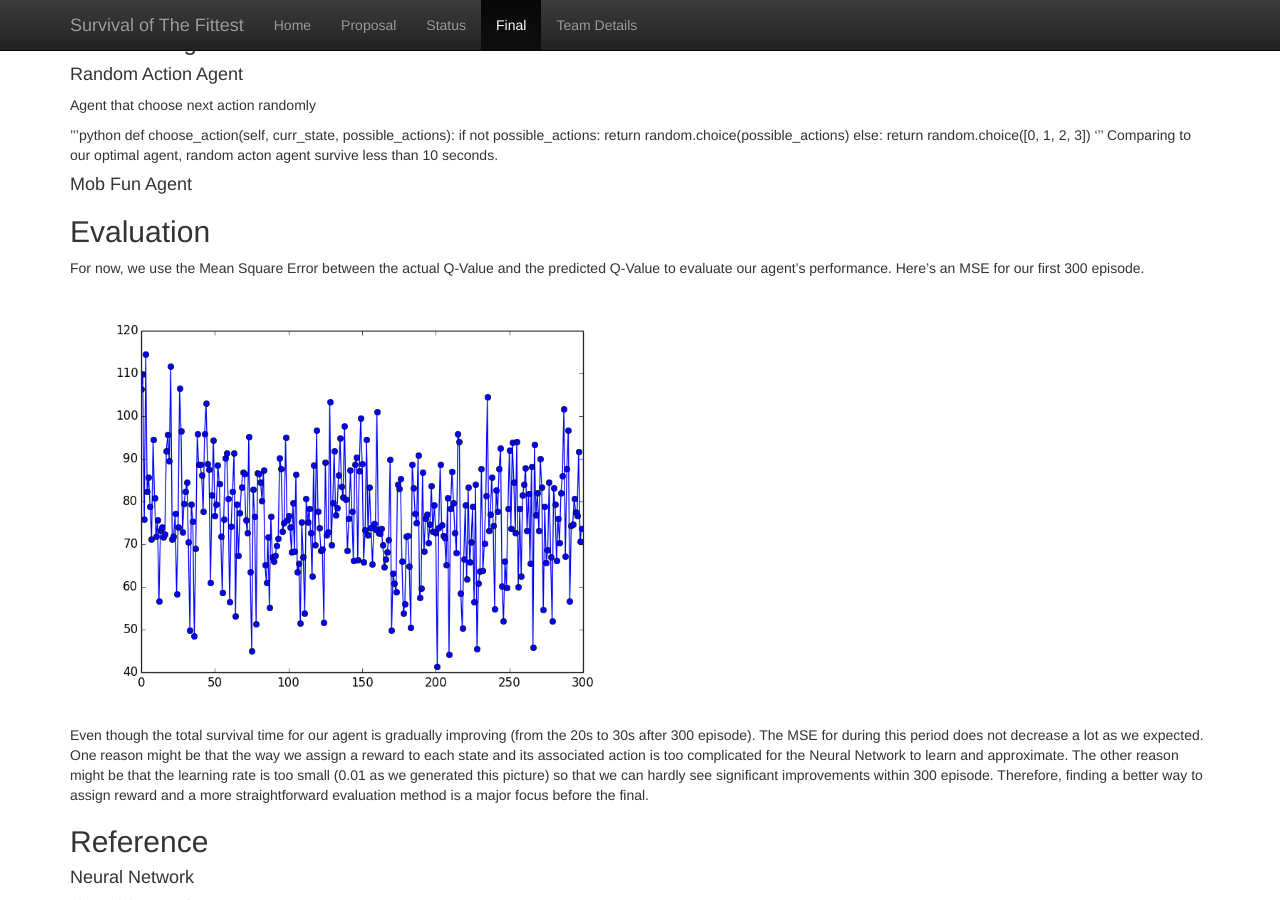
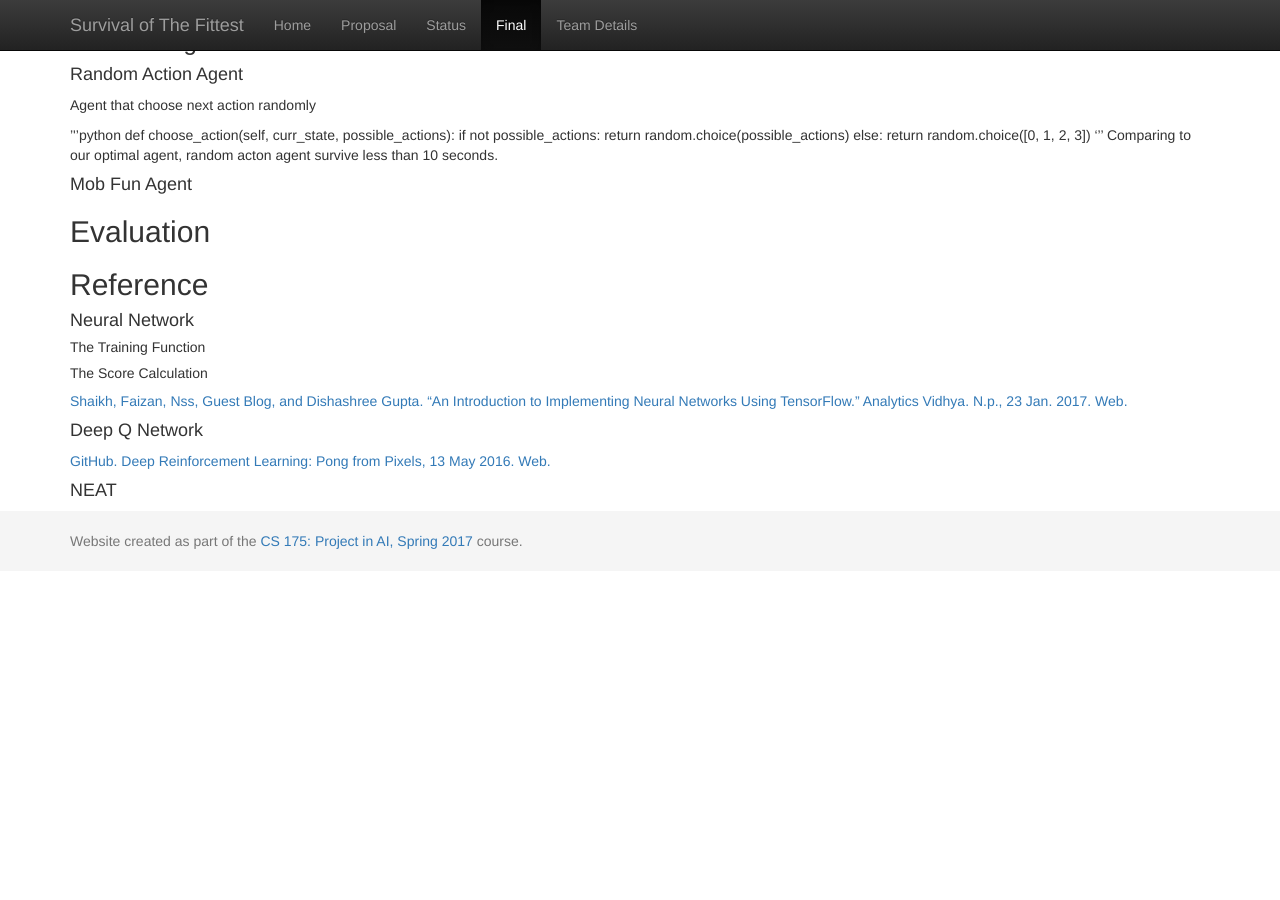
Before and after one commit to mingh2/SurvivalOfTheFittest, a Jekyll site: the page built from docs/final.md, in a window 1280 px wide and 900 px high, scrolled down 4559 px. Built offline with Jekyll 4.4.1, drawn with Linux system fonts in a browser that asks for light colours; after the commit the page ends 5130 px from its top, so only the background shows below that.

Commit message:
Update final.md

```diff
--- a/docs/final.md
+++ b/docs/final.md
@@ -51,6 +51,7 @@
 ### Algorithm
 
 #### Algorithm Illustration
+
 We are using the same algorithm, Deep Q Network algorithm, as we did in previous version to train our agent. Here is a good graphic representation of the training process, excpet we do not need to convolute the game state since we already represent the state with matrix:
 
 <img src="https://cdn-images-1.medium.com/max/800/1*T54Ngd-b_CKcP3N6hyXLVg.png" width="80%">
@@ -69,7 +70,9 @@
 As shown in the pseudocode shown above, the experience <previous_state, previous_action, reward, current_state> is stored each time the agent made a move. To implement this function, we use a list (will probably change to deque in the future) to memory the past experience. Once an episode is ended, a small batch of random experience is retrieved from the list and we use stochastic gradient descent to update the weights of Neutral Network based on these experiences. This method can not only help our agent avoiding local minimum but also improve and stable the agent's performance since the reward for each state is discrete instead of continuous.
 
 
+
 #### Improvement In Updated Version
+
 In the previous version, for our implementation of Neural Network, we have one input layer with 442 nodes (21 * 21 matrix that represent the current state and 1 value that represent the action), three hidden layers and a output layer with one node. We use hyperbolic tangent as the activation function so the predicted output will be within the range of (-1, 1).
 
 In the updated version, we changed the size of input layer to a layer with 121 nodes, since the environment states is changed to a 11-by-11 matrix and we remove the node that representing action. Instead, we produce a output layer with 4 values, one for each action (up, down, left, right). A graphic illustration of the new changes would be as follow:
@@ -100,12 +103,6 @@
 
 
 ## Evaluation
-For now, we use the Mean Square Error between the actual Q-Value and the predicted Q-Value to evaluate our agent's performance.
-Here's an MSE for our first 300 episode.
-
-<img src="Mean_Sqaure_Error.png" width="50%">
-
-Even though the total survival  time for our agent is gradually improving (from the 20s to 30s after 300 episode). The MSE for during this period does not decrease a lot as we expected. One reason might be that the way we assign a reward to each state and its associated  action is too complicated for the Neural Network to learn and approximate. The other reason might be that the learning rate is too small (0.01 as we generated this picture) so that we can hardly see significant  improvements within 300 episode. Therefore, finding a better way to assign reward and a more straightforward evaluation method is a major focus before the final.
 
 
 ## Reference
```
